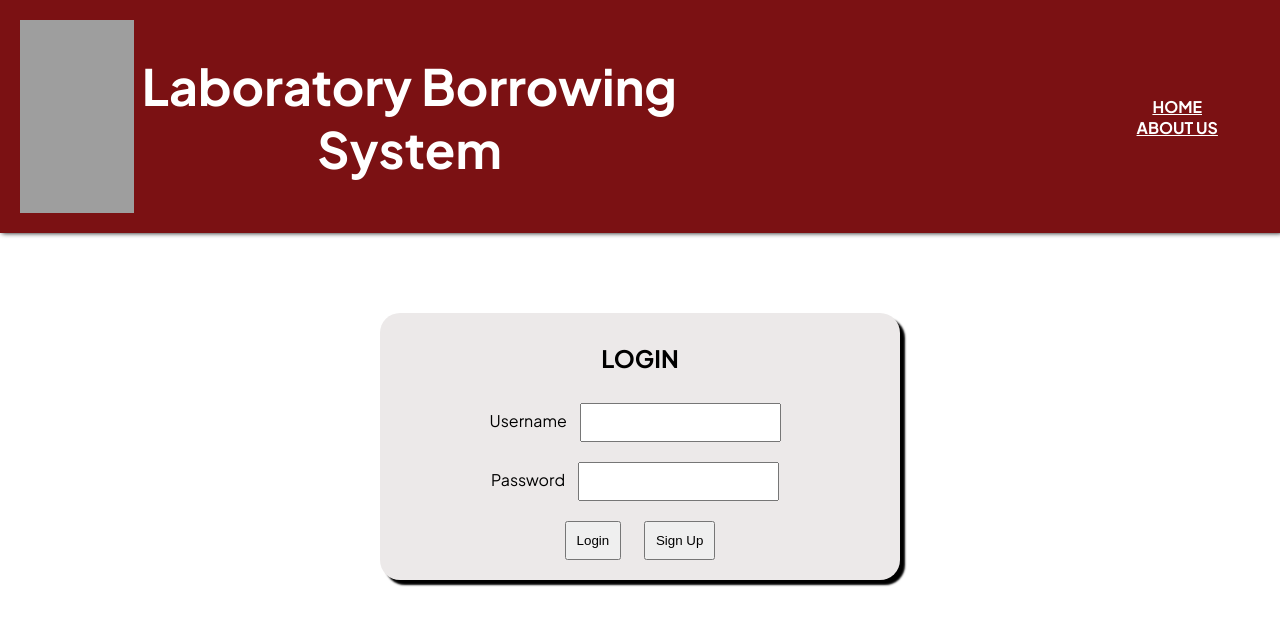
After one commit to constantineeeeee/CMSC-121-Final-Project, a PHP site: page /student-login.php in a window 1280 px wide. The commit adds this page. Shown: the top 626 px of the page. Run offline with PHP 8.4, Linux system fonts and the light colour scheme; grey boxes are pictures that could not be loaded.

Commit message:
Added initial functionalities to frontend for login pages

```diff
--- /dev/null
+++ b/student-login.php
@@ -0,0 +1,18 @@
+<?php
+  include("top.html");
+?>
+ <div class="login">
+      <div class="login2">
+        <h2>LOGIN</h2>
+
+        <form action="login_check.php" method="post">
+            <label>Username <input type="text" name="username"> </label> <br/>
+            <label>Password <input type="password" name="password"></label> <br/>
+            <input type="submit" value="Login">
+            <input type="submit" value="Sign Up">
+        </form>
+      </div>
+    </div>
+<?php
+  include("bottom.html");
+?>
--- a/style.css
+++ b/style.css
@@ -1,10 +1,13 @@
+:root {
+  --maroon: #7B1113;
+}
+
 @font-face {
   font-family: Jakarta;
   src: url(assets/fonts/PlusJakartaSans-VariableFont_wght.ttf);
 }
 
 body {
-  background-color: pink;
   font-family: Jakarta;
 
   margin: 0;
@@ -15,7 +18,7 @@ h1 {
 }
 
 a {
-  color: pink;
+  color: white;
   font-weight: bold;
   padding: 20px;
 }
@@ -23,6 +26,33 @@ a {
 input {
   margin: 10px;
   padding: 10px;
+}
+
+
+img {
+  min-width: 75px;
+}
+
+h4 {
+  text-align: center;
+  vertical-align: middle;
+}
+
+h2 {
+  align-content: center;
+  padding: 0;
+}
+
+.borrow {
+  border: 1px solid transparent;
+
+}
+
+
+.logo {
+  width: 150px;
+  float: right;
+  clear: left;
 }
 
 .container {
@@ -37,20 +67,16 @@ input {
 .content {
   padding: 20px;
   display: flex;
-  justify-content: space-between;
-  background-color: white;
+  background-color: var(--maroon);
+
+  color: white;
+
   margin-bottom: 5em;
   box-shadow: 2px 0 5px black;
 
+  text-align: center;
+
 }
-
-/* .top {
-  padding: 20px;
-  justify-content: space-between;
-  background-color: white;
-}
-*/
-
 .login {
   width: 100%;
   text-align: center;
@@ -63,14 +89,50 @@ input {
   padding: 10px;
   border-radius: 20px;
   width: 500px;
-  background-color: white;
+  background-color: rgb(236, 233, 233);
   box-shadow: 5px 5px 2px black;
+
+
+  display: flex;
+  flex-direction: column;
+  justify-content: center;
+}
+
+.studentButton, .adminButton {
+  padding: 10px;
+
+  border-radius: 15px;
+  border: 1px solid black;
+
+  transition: 0.2s ease-in-out;
+  cursor: pointer;
+}
+
+.studentButton:hover, .adminButton:hover {
+  background-color: #7B1113;
+  color: white;
+}
+
+.studentButton img, .adminButton img {
+  width: 75px;
+}
+.studentButton h4, .adminButton h4 {
+  margin-top: 5px;
+}
+
+.loginButton {
+  display: block;
+  text-decoration: none;
+  color: black;
+  padding: 0;
+  margin: 10px;
+
 }
 
 .home {
+  padding-left: 33%;
   align-content: center;
-
-  word-spacing: 50px;
+  word-spacing: 5px;
 }
 
 .aboutUs {
@@ -88,23 +150,8 @@ input {
   border-radius: 15px;
   padding: 10px;
   width: 500px;
-  background-color: white;
+  background-color: rgb(221, 221, 221);
 
-}
-
-img {
-  width: 70px;
-  float: left;
-}
-
-.borrow {
-  border: 1px solid transparent;
-
-}
-
-h2 {
-  align-content: center;
-  padding: 0;
 }
 
 .borrow h2 {
--- a/top.html
+++ b/top.html
@@ -3,14 +3,16 @@
 <head>
   <meta charset="UTF-8">
   <meta name="viewport" content="width=device-width, initial-scale=1.0">
-  <title>Tailor Swift</title>
+  <title>Laboratory Borrowing System</title>
   <link rel="stylesheet" href="style.css">
   <script src="script.js"></script>
 </head>
 <body>
   <div class="container">
     <div class="content">
-      <h1>Tailor Swift Borrowing Services</h1>
+      <img src="assets/images/logo.png" alt="" class="logo">
+      <h1>Laboratory Borrowing System</h1>
+
       <div class="home">
         <a href="index.php">HOME</a>
         <a href="" class="aboutUs">ABOUT US</a>
```
Also changed, not shown: admin-login.php (added, +18 -0 lines), index.php (+17 -7 lines).
